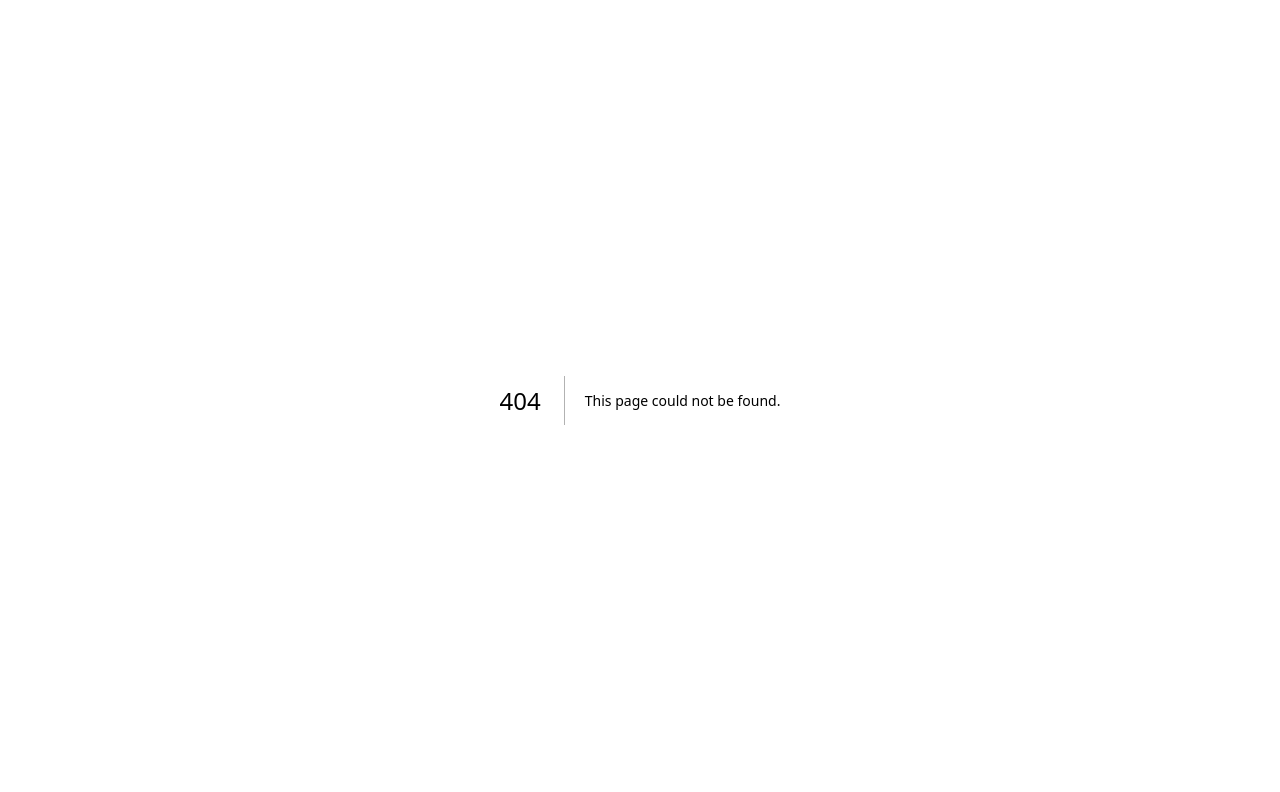
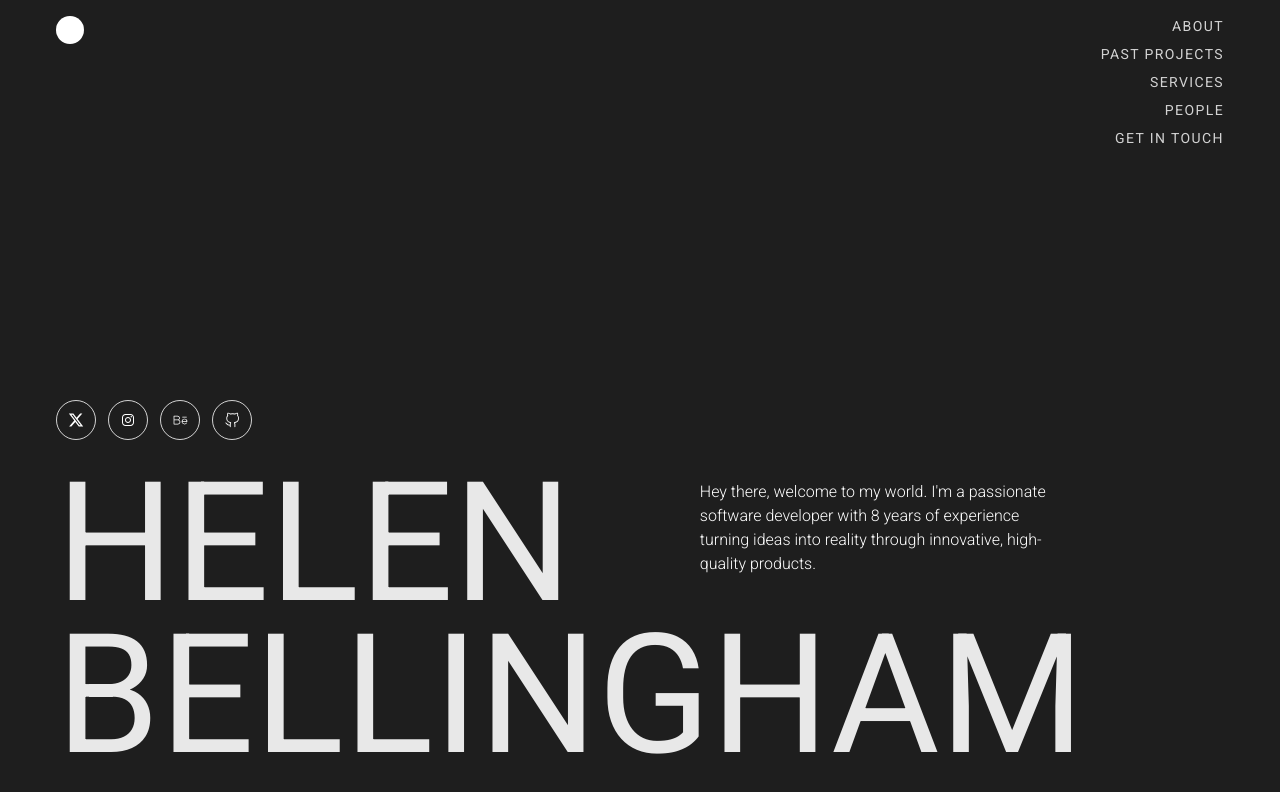
Before and after one commit to IdrisRoti/hero-designs, a Next.js app: page /helen in a window 1280 px wide. Before the commit this address had no page. Shown: the top 792 px of the page. Built offline with nearby package versions, Linux system fonts and the light colour scheme.

Commit message:
feat: add helen section

```diff
--- /dev/null
+++ b/app/helen/page.tsx
@@ -0,0 +1,15 @@
+import Helen from '@/components/helen/Helen'
+
+import { Roboto } from 'next/font/google'
+
+const roboto = Roboto({ subsets: ["latin"], weight: ["100", "300", "400", "700"]})
+
+const HelenPage = () => {
+  return (
+    <div className={`${roboto.className}`}>
+        <Helen />
+    </div>
+  )
+}
+
+export default HelenPage
--- /dev/null
+++ b/components/helen/Header.tsx
@@ -0,0 +1,36 @@
+"use client"
+
+import { motion } from "framer-motion"
+import { transition } from "./Helen"
+
+const navlinks = ["About", "past projects", "services", "people", "get in touch"]
+
+const Header = () => {
+  return (
+    <header className="w-full py-4">
+        <div className="w-full flex items-start justify-between">
+            <span className="bg-white w-7 aspect-square rounded-full"></span>
+            <nav className="flex flex-col items-end gap-2">
+                {
+                    navlinks.map((link, i) => (
+                        <button
+                            className="text-sm tracking-widest uppercase opacity-80 hover:opacity-100 transition overflow-hidden inline-block"
+                            key={link}
+                        >
+                            <motion.span
+                                initial={{y: "-100%", opacity: 0}}
+                                animate={{y: 0, opacity: 1}}
+                                transition={{...transition, delay: .1*i}}
+                                className="h-full">
+                                {link}
+                            </motion.span>
+                        </button>
+                    ))
+                }
+            </nav>
+        </div>
+    </header>
+  )
+}
+
+export default Header;
--- /dev/null
+++ b/components/helen/Helen.tsx
@@ -0,0 +1,70 @@
+"use client"
+
+import { motion } from 'framer-motion';
+import Header from './Header'
+
+import { FaXTwitter } from "react-icons/fa6";
+import { IoLogoInstagram } from "react-icons/io";
+import { PiBehanceLogoLight } from "react-icons/pi";
+import { VscGithubAlt } from "react-icons/vsc";
+
+const socials = [FaXTwitter, IoLogoInstagram, PiBehanceLogoLight, VscGithubAlt]
+
+export const transition = {duration: 1, ease: [0.75, 0, 0.24, 1]}
+
+const Helen = () => {
+  return (
+    <div className='relative bg-[#1e1e1e] text-white h-screen overflow-hidden'>
+        <section className="max-w-[75rem] mx-auto px-4 h-full">
+            <Header />
+            <div className="absolute bottom-10">
+                <div className="flex flex-col mt-10">
+                    <div className="flex items-center gap-3 overflow-hidden">
+                        {
+                            socials.map((icon, i) => {
+                                const Icon = icon;
+
+                            return  (
+                                    <motion.button
+                                        initial={{opacity: 0}}
+                                        animate={{opacity: 1}}
+                                        transition={{...transition, delay: i*.08}}
+                                        className='w-10 aspect-square border border-white/80 hover:bg-white/90 hover:text-[#1e1e1e] transition rounded-full grid place-items-center'
+                                        key={i}>
+                                        <Icon />
+                                    </motion.button>
+                            )
+                                })
+                        }
+                    </div>
+                </div>
+                <div className="flex flex-col md:flex-row gap-4 mt-10">
+                    <div className="overflow-hidden w-full ">
+                        <motion.h1
+                            initial={{y: "100%"}}
+                            animate={{y: 0}}
+                            transition={transition}
+                            className=' w-full text-[13vw] leading-[4rem] md:leading-[6rem] lg:leading-[8rem] uppercase opacity-90'>Helen</motion.h1>
+                    </div>
+                    <div className="max-md:-order-1">
+                        <motion.p
+                            initial={{opacity: 0}}
+                            animate={{opacity: 1}}
+                            transition={{duration: .6, delay: 1}}
+                            className='w-[90%] lg:w-[60%] opacity-80 font-light'>Hey there, welcome to my world. I&apos;m a passionate software developer with 8 years of experience turning ideas into reality through innovative, high-quality products.</motion.p>
+                    </div>
+                </div>
+                <div className="overflow-hidden">
+                    <motion.h1
+                        initial={{y: "100%"}}
+                        animate={{y: 0}}
+                        transition={{...transition, delay: .02}}
+                        className='w-full text-[13vw] leading-[4rem] md:leading-[6rem] lg:leading-[8rem] uppercase md:mt-6 opacity-90'>bellingham</motion.h1>
+                </div>
+            </div>
+        </section>
+    </div>
+  )
+}
+
+export default Helen
```
